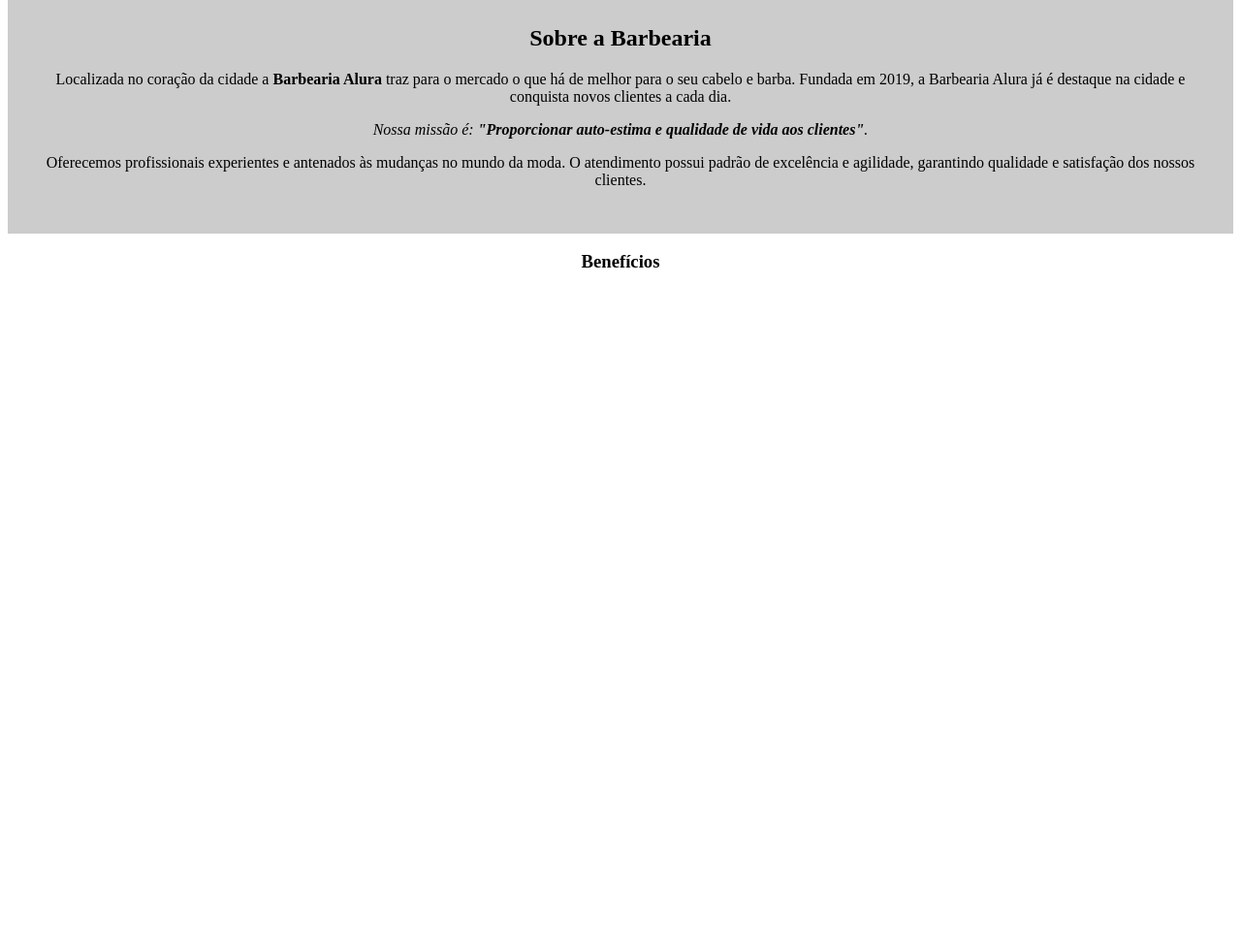
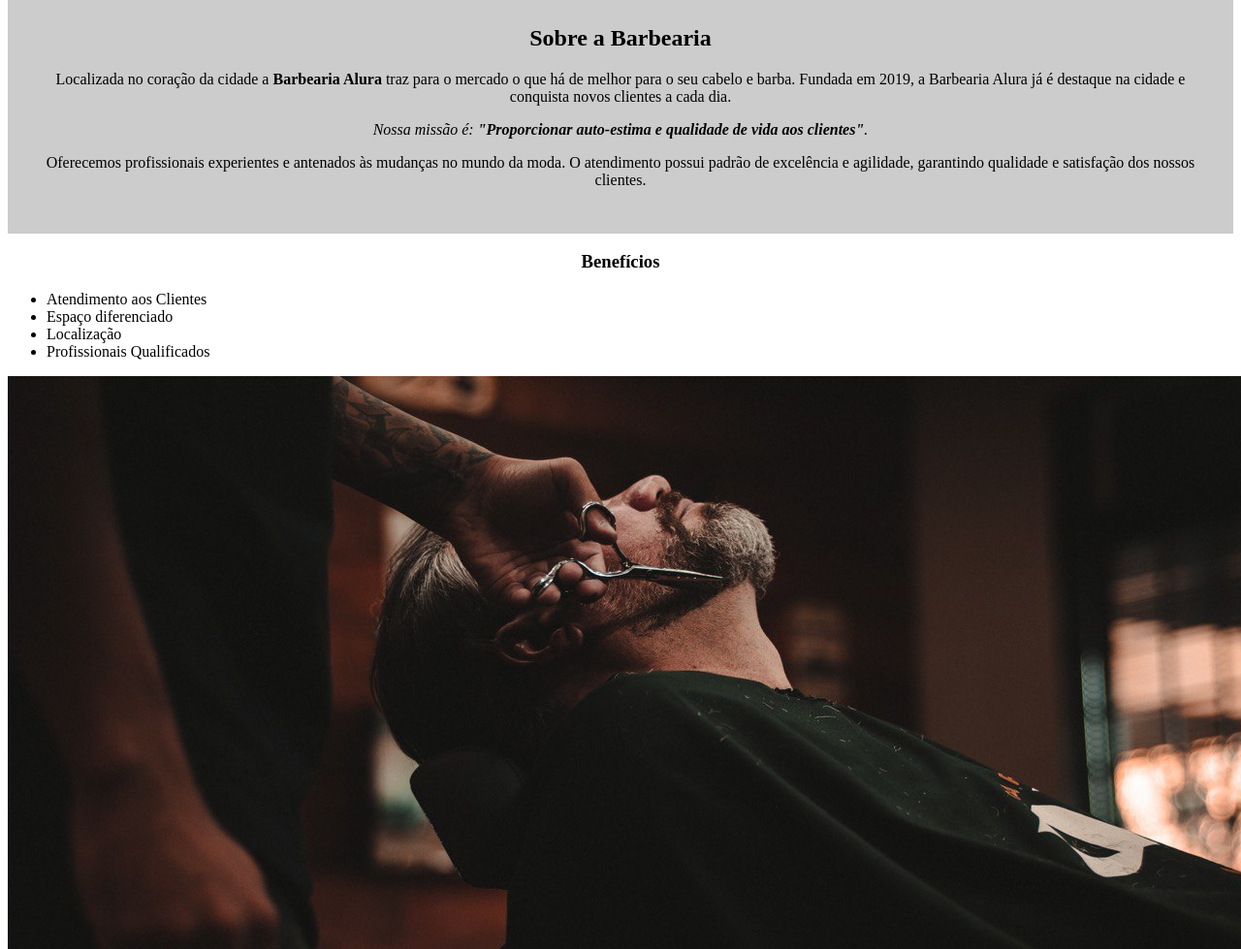
Before and after one commit to Kekel2023/sitealura, a plain HTML site: page index.html in a window 1280 px wide. Shown: the part 582-1561 px from the top of the page at 97% size. Before the commit the page ends 882 px from the top, so only its background shows below. Drawn offline with Linux system fonts and the light colour scheme.

Commit message:
Update index.html

```diff
--- a/index.html
+++ b/index.html
@@ -30,9 +30,16 @@
         </div>
 
         <div class="beneficios">
-            <h3 class="titulo-centralizado">
-                Benefícios
-            </h3>
+            <h3 class="titulo-centralizado">Benefícios</h3>
+
+		<ul>
+			<li class="itens">Atendimento aos Clientes</li>
+			<li class="itens">Espaço diferenciado</li>
+			<li class="itens">Localização</li>
+			<li class="itens">Profissionais Qualificados</li>
+		</ul>
+
+		<img src="beneficios.jpg" class="imagembeneficios">
         </div>
     </body>
 </html>
```
